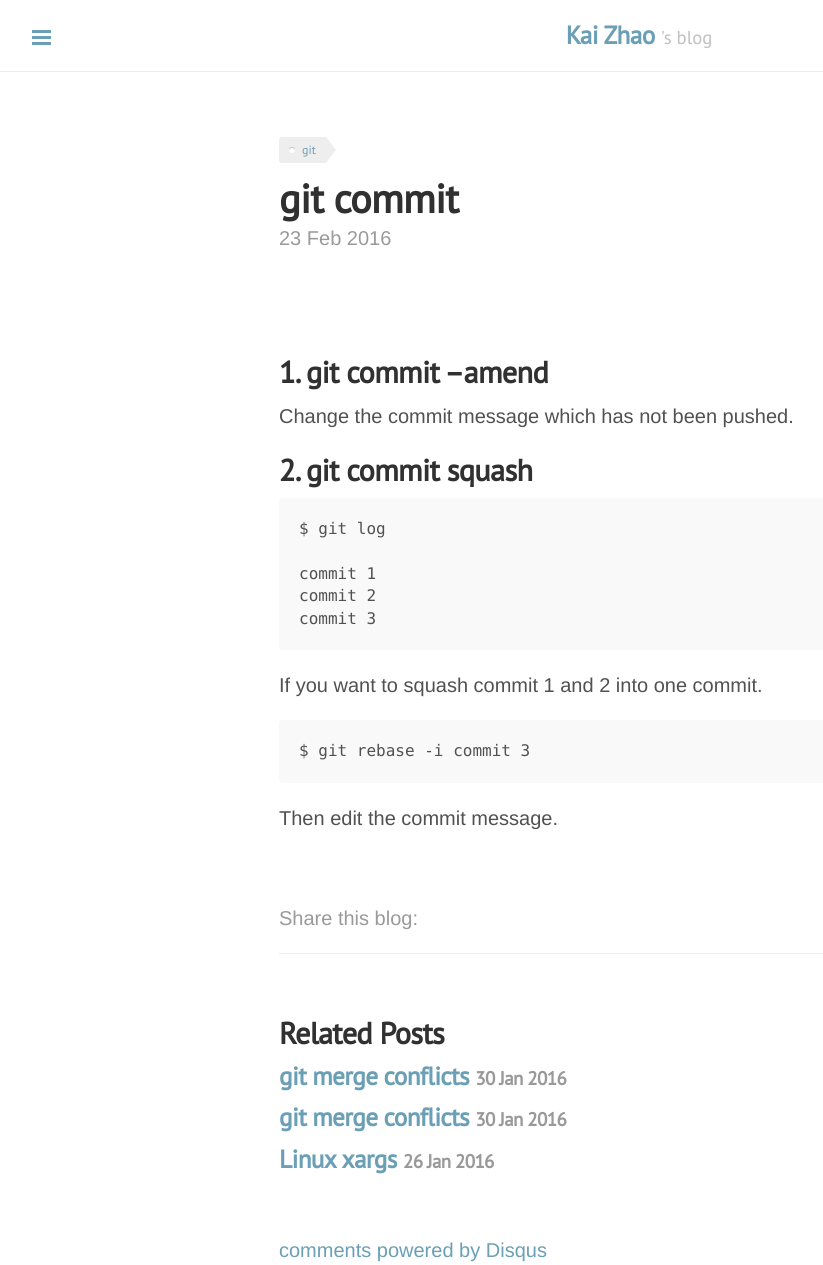
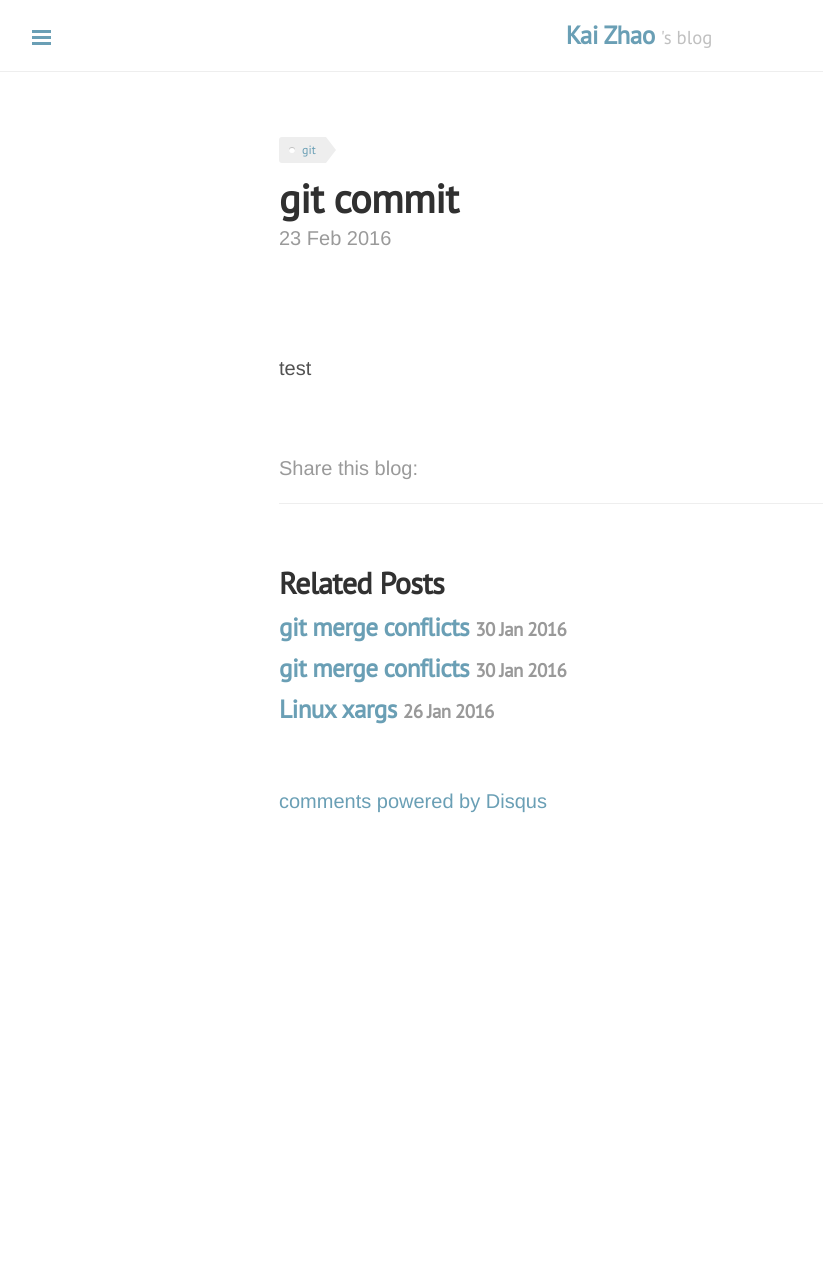
Before and after one commit to loverszhaokai/loverszhaokai.github.io, a Jekyll site: the page built from _posts/2016-02-23-git-commit.md, in a window 1280 px wide. Shown: the whole page, without its empty margins (1-824 px from the left). Built offline with Jekyll 4.4.1, drawn with Linux system fonts in a browser that asks for light colours; nearby versions of some CDN libraries; comment, search, counter and statistics services are not loaded; after the commit the page ends 900 px from its top, so only the background shows below that.

Commit message:
update git commit

```diff
--- a/_posts/2016-02-23-git-commit.md
+++ b/_posts/2016-02-23-git-commit.md
@@ -11,24 +11,4 @@ analytics: true
 
 <br>
 
-## 1. git commit --amend
-
-Change the commit message which has not been pushed.
-
-## 2. git commit squash
-
-~~~
-$ git log
-
-commit 1
-commit 2
-commit 3
-~~~
-
-If you want to squash commit 1 and 2 into one commit.
-
-~~~
-$ git rebase -i commit 3
-~~~
-
-Then edit the commit message.
+test
```
